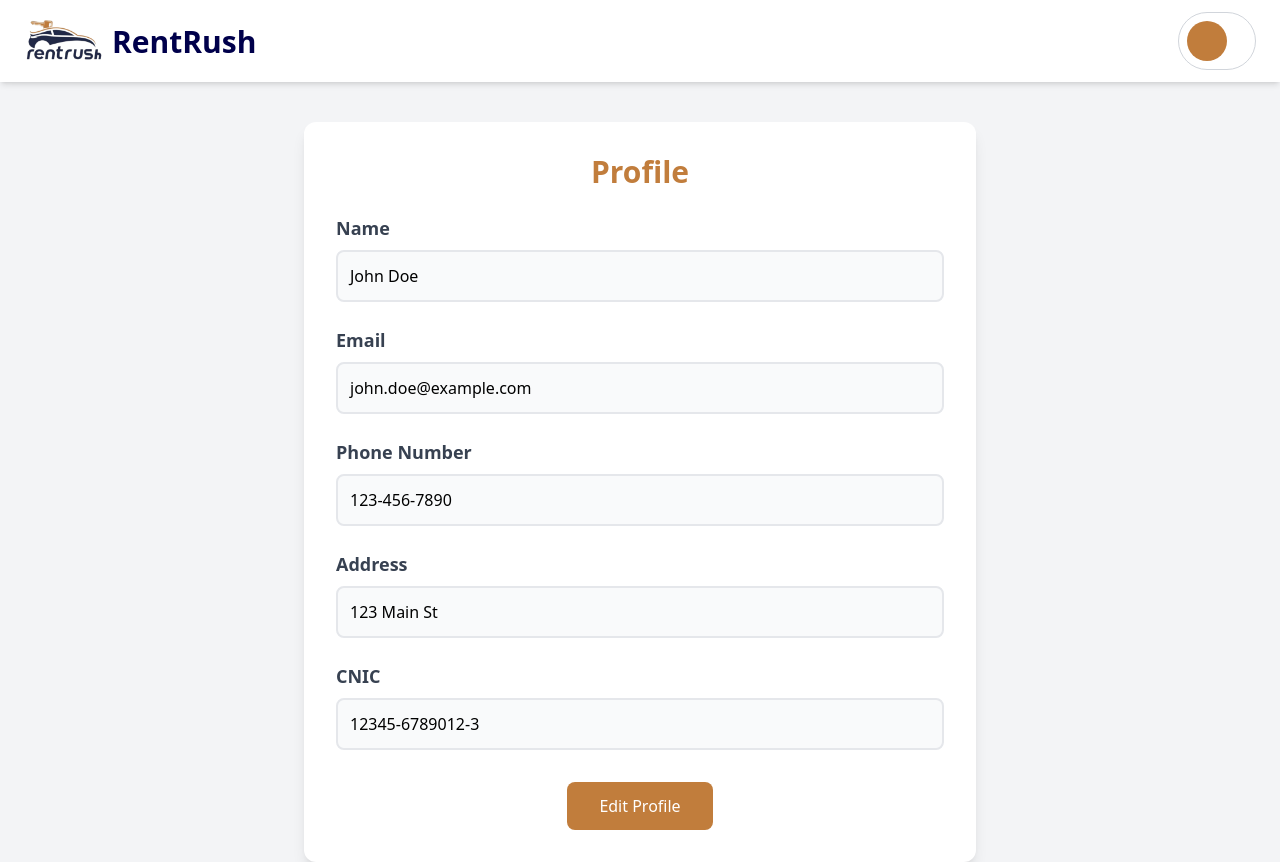
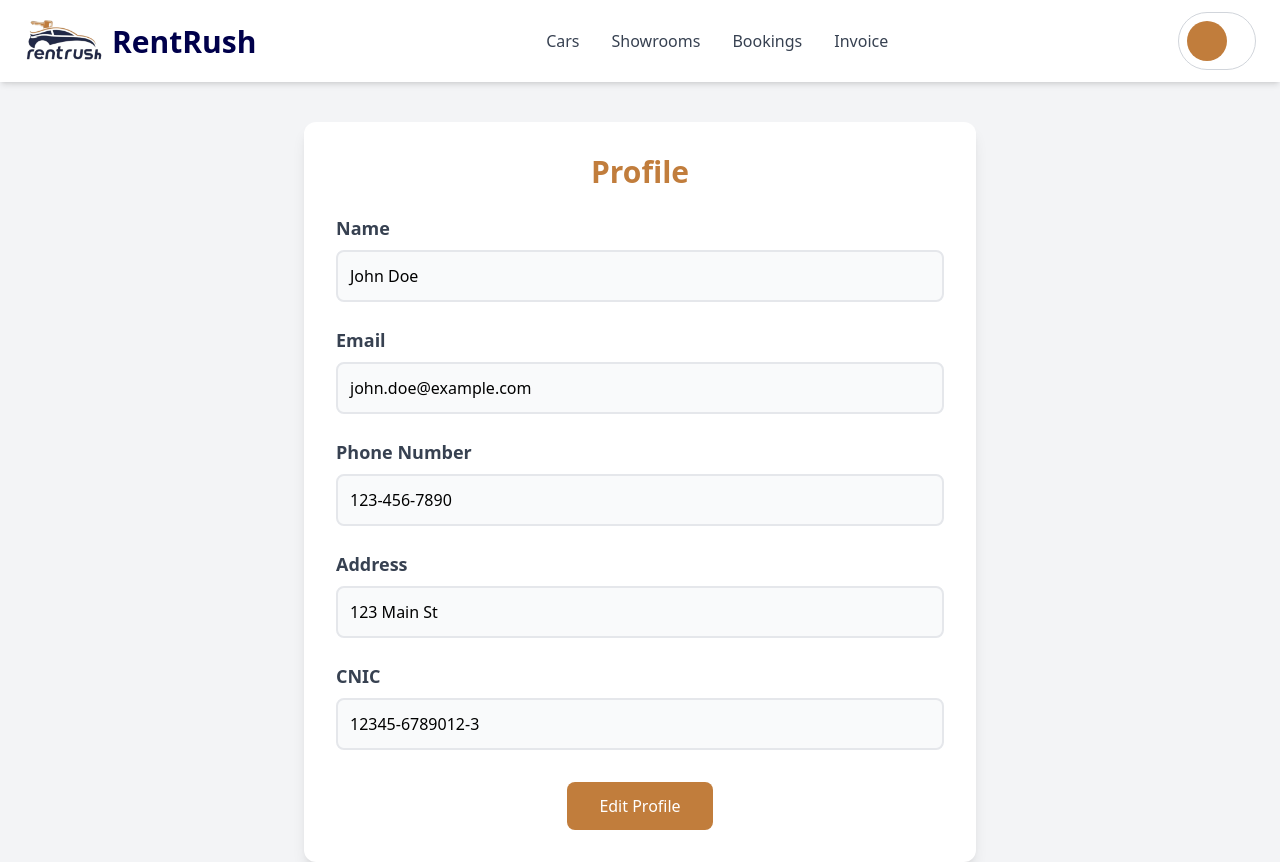
Before and after one commit to DevFawadKhan/RentRush-Front, a React (Vite) app: page /customer/profile in a window 1280 px wide. Built offline with nearby package versions, Linux system fonts and the light colour scheme; sample sign-in values are in the browser's storage.

Commit message:
changing

```diff
--- a/src/components/customer/Navbar.jsx
+++ b/src/components/customer/Navbar.jsx
@@ -1,4 +1,4 @@
-import { User, Calendar, LogOut, House, FileText } from "lucide-react"; // Added FileText for the invoice icon
+import { User, Calendar, LogOut, House, FileText } from "lucide-react";
 import { useState, useEffect } from "react";
 import { Link } from "react-router-dom";
 
@@ -41,6 +41,22 @@ const Navbar = () => {
           <h1 className="list-none cursor-pointer font-bold text-[30px] text-[#00004b]">RentRush</h1>
         </div>
 
+        {/* Navigation Links */}
+        <div className="flex items-center space-x-8">
+          <Link to="/customer/cars" className="text-gray-700 hover:text-primary transition-colors">
+            Cars
+          </Link>
+          <Link to="/customer/showrooms" className="text-gray-700 hover:text-primary transition-colors">
+            Showrooms
+          </Link>
+          <Link to="/customer/bookings" className="text-gray-700 hover:text-primary transition-colors">
+            Bookings
+          </Link>
+          <Link to="/customer/invoice" className="text-gray-700 hover:text-primary transition-colors">
+            Invoice
+          </Link>
+        </div>
+
         {/* User Profile Dropdown */}
         <div className="relative">
           <div
@@ -77,12 +93,11 @@ const Navbar = () => {
                 <Calendar className="mr-3 text-gray-600" size={18} />
                 <span className="text-gray-700">My Bookings</span>
               </Link>
-              {/* Add Invoice Link */}
               <Link
                 to="/customer/invoice"
                 className="flex items-center px-4 py-3 hover:bg-gray-50 transition-colors"
               >
-                <FileText className="mr-3 text-gray-600" size={18} /> {/* Invoice icon */}
+                <FileText className="mr-3 text-gray-600" size={18} />
                 <span className="text-gray-700">Invoices</span>
               </Link>
               <div className="border-t border-gray-100 my-1"></div>
--- a/src/components/customer/bookings.jsx
+++ b/src/components/customer/bookings.jsx
@@ -101,7 +101,7 @@ const UserBookings = () => {
         {bookings.length === 0 ? (
           <p>No active bookings found.</p>
         ) : (
-          <div className="grid grid-cols-1 md:grid-cols-2 lg:grid-cols-3">
+          <div className="grid grid-cols-1 md:grid-cols-2 lg:grid-cols-3 gap-2">
             {bookings.map((booking) => (
               <div
                 key={booking._id}
```
